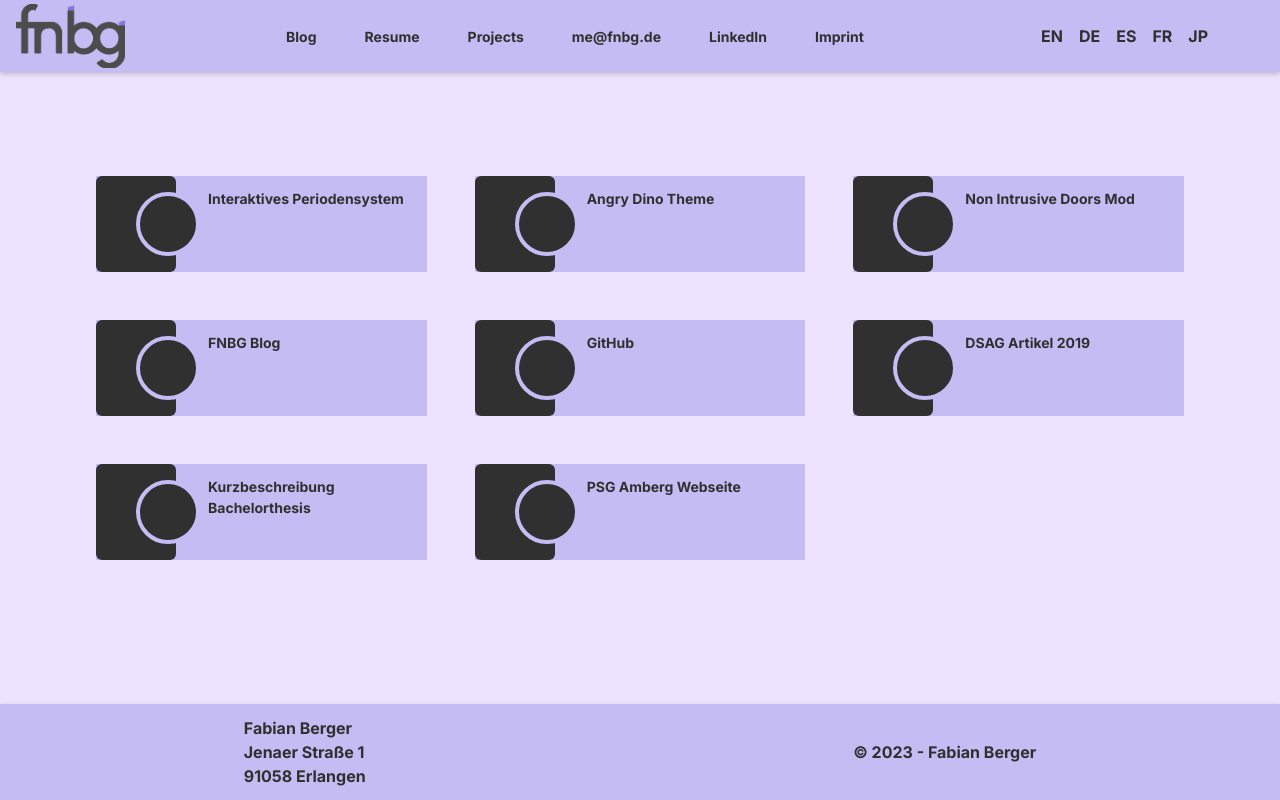
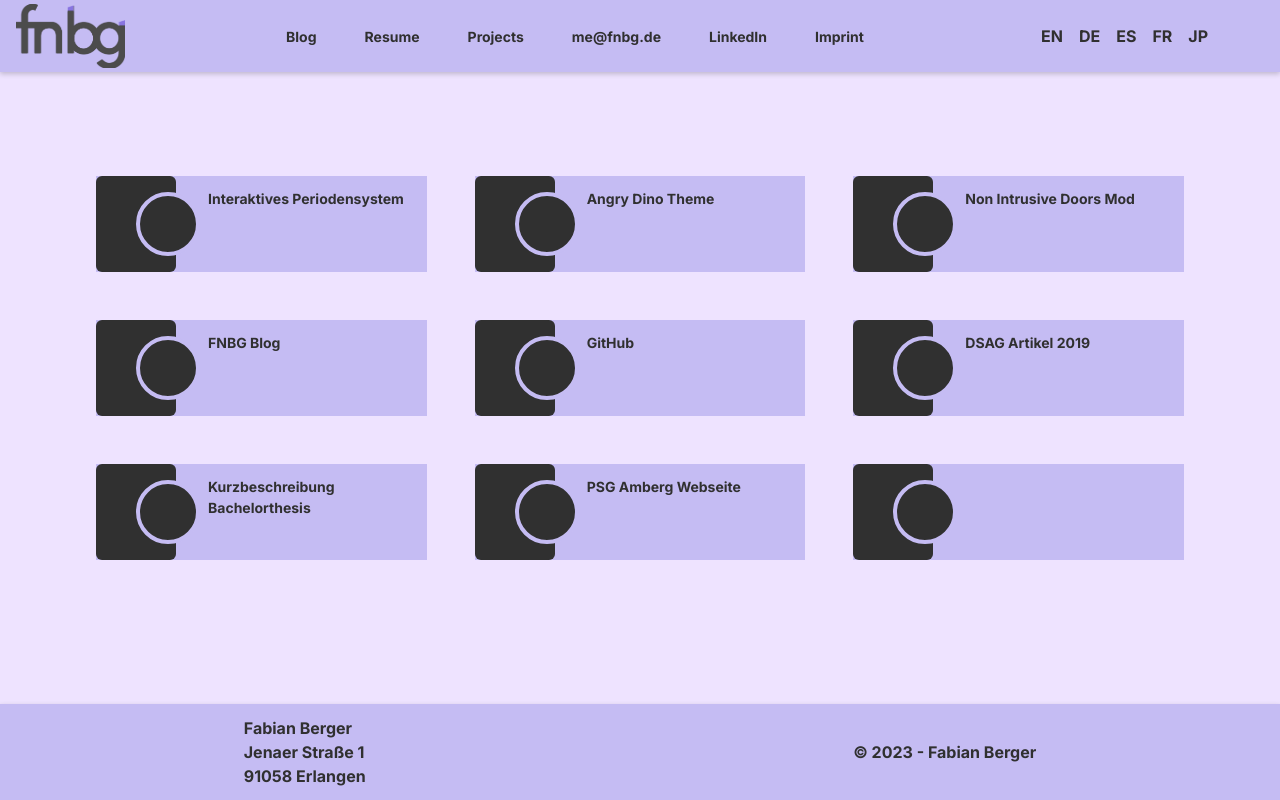
Before and after one commit to BambiMC/Matics, a Next.js app: page /projects in a window 1280 px wide. Built offline with nearby package versions, Linux system fonts and the light colour scheme.

Commit message:
Added CPUX-F Certificate

```diff
--- a/app/projects/page.tsx
+++ b/app/projects/page.tsx
@@ -24,7 +24,9 @@ const Homepage: React.FC = () => {
           <Tile to='/DSAG-Beitrag.pdf' newTab>{data['dsag']}</Tile>
           <Tile to='/Kurzbeschreibung-Bachelorthesis.pdf' newTab>{data['ba']}</Tile>
           <Tile to='https://dev.fnbg.de' newTab>{data['psg']}</Tile>
+          <Tile to='/CPUX-F-Zertifikat-Fabian-Berger.pdf' newTab>{data['cpuxf']}</Tile>
           {/* <Tile to='/'></Tile> */}
+
 
         </div>
       )}
```
Also changed, not shown: 1 other file (tests, documents, lock files or other folders).
